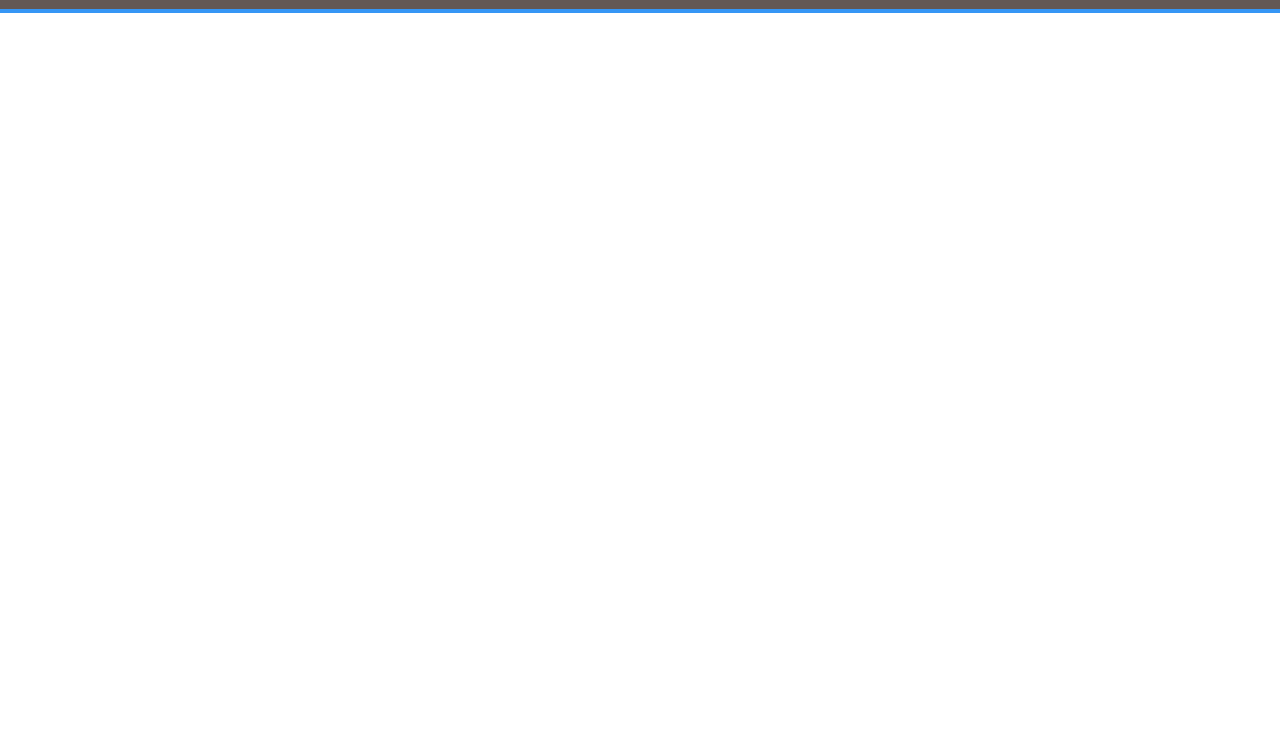
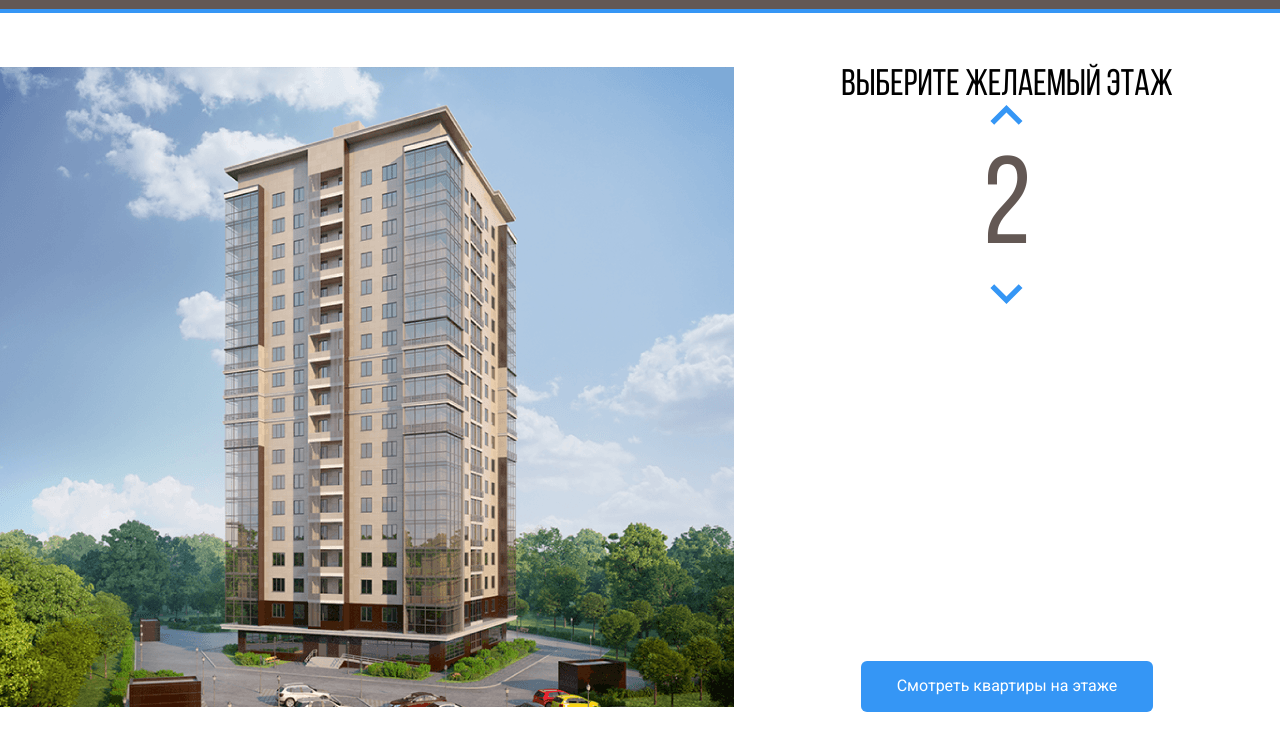
Before and after one commit to Le5ya/melody_, a plain HTML site: page index.html in a window 1280 px wide. Shown: the part 55-800 px from the top of the page. Drawn offline with Linux system fonts and the light colour scheme.

Commit message:
day-2 main

```diff
--- a/index.html
+++ b/index.html
@@ -43,5 +43,56 @@
     </div>
     <!-- /.navbar -->
   </header>
+  <main class="main">
+    <div class="main-img">
+      <svg class="home-img"
+      width="734"
+      height="640"
+      viewBox="0 0 734 640"
+      fill="none" xmlns="http://www.w3.org/2000/svg" xmlns:xlink="http://www.w3.org/1999/xlink">
+        <rect width="734" height="640" fill="url(#pattern0)"/>
+        <defs>
+        <pattern id="pattern0" patternContentUnits="objectBoundingBox" width="1" height="1">
+        <use xlink:href="#image0_1_86" transform="translate(-0.00408719) scale(0.0013624 0.0015625)"/>
+        </pattern>
+        <image id="image0_1_86" width="740" height="640" xlink:href="img/home.png"/>
+        </defs>
+        <path d="M223 530.645L443.8 538.568L513 525V546.49L444.5 566L223 555.106V530.645Z" fill="#3595F6" fill-opacity="0.75"/>
+        <path d="M224 529.758V504L444.3 507.4L514 504V524.606L444.7 538L224 529.758Z" fill="#3595F6" fill-opacity="0.75"/>
+        <path d="M224 503V478H445H514V501L446 508L224 503Z" fill="#3595F6" fill-opacity="0.75"/>
+        <path d="M224 479V453.739L445.3 450L513 456.77V479H445" fill="#3595F6" fill-opacity="0.75"/>
+        <path d="M224 452.028V426.269L445.5 423L514 433.898V455L445 448.362L224 452.028Z" fill="#3595F6" fill-opacity="0.75"/>
+        <path d="M223 425.569V401.494L444 389L515 412.363V434L444 421.506L223 425.569Z" fill="#3595F6" fill-opacity="0.75"/>
+        <path d="M223 403.049V378.201L445.2 362L515 390.426V411L444.7 389.432L223 403.049Z" fill="#3595F6" fill-opacity="0.75"/>
+        <path d="M223 377.853V352.548L445.5 332L515 369.047V390L443 360.949L223 377.853Z" fill="#3595F6" fill-opacity="0.75"/>
+        <path d="M223 351.181V327.437L446 303L515 346.531V368L445.7 330.405L223 351.181Z" fill="#3595F6" fill-opacity="0.75"/>
+        <path d="M223 326.656V302.22L445.5 273L515 324.925V346L444.7 302.933L223 326.656Z" fill="#3595F6" fill-opacity="0.75"/>
+        <path d="M222 301.722V277.418L444.3 244L515 304.051V324L445 272.658L222 301.722Z" fill="#3595F6" fill-opacity="0.75"/>
+        <path d="M223 276.694V252.412L444.2 217L514 281.753V303L445.3 244.014L223 276.694Z" fill="#3595F6" fill-opacity="0.75"/>
+        <path d="M223 252.692V227.418L445.3 189L514 260.073V281L445 216.297L223 252.692Z" fill="#3595F6" fill-opacity="0.75"/>
+        <path d="M223 226.578V201.259L443.8 157L514 237.01V260L445 185.763L223 226.578Z" fill="#3595F6" fill-opacity="0.75"/>
+        <path d="M224 202V177L444 129L514 214V237L443.3 157.7L224 202Z" fill="#3595F6" fill-opacity="0.75"/>
+        <path d="M223 176.67V151.452L442.8 99L514 192.103V215L444.3 127.95L223 176.67Z" fill="#3595F6" fill-opacity="0.75"/>
+        <path d="M223 151.576V125.301L445 68L514 170.778V192L444.7 99.3284L223 151.576Z" fill="#3595F6" fill-opacity="0.75"/>
+
+        </svgclass>
+
+    </div>
+    <!-- main-img -->
+    <div class="main-info">
+     <div class="counter-group">
+      <h2 class="main-title">Выберите желаемый этаж</h2>
+      <button class="counter-button counter-up">
+        <img class="counter-arrow counter-arrow-up" src="img/arrow.svg" alt="arrow-up">
+      </button>
+      <span class="counter">2</span>
+      <button class="counter-button counter-down">
+        <img class="counter-arrow counter-arrow-down" src="img/arrow.svg" alt="arrow-up">
+      </button>
+     </div>
+     <!-- counter-group -->
+     <button class="button button-primary">Смотреть  квартиры на этаже</button>
+    </div>
+  </main>
 </body>
 </html>
--- a/style/style.css
+++ b/style/style.css
@@ -1,3 +1,12 @@
+@font-face {
+  font-family: "Bebas Neue Cyrillic";
+  src: local("Bebas Neue Cyrillic"), local("BebasNeueCyrillic"),
+    url("../fonts/BebasNeueCyrillic.woff2") format("woff2"),
+    url("../fonts/BebasNeueCyrillic.woff") format("woff");
+  font-weight: normal;
+  font-style: normal;
+  font-display: swap;
+}
 * {
   box-sizing: border-box;
 }
@@ -52,3 +61,61 @@ body {
   text-decoration: none;
   color: #fff;
 }
+.main {
+  max-width: 1280px;
+  margin: auto;
+  padding-top: 54px;
+  display: flex;
+}
+.main-img path {
+  opacity: 0;
+  cursor: pointer;
+}
+.main-img path:hover {
+  opacity: 1;
+}
+.main-info {
+  flex-grow: 1;
+  text-align: center;
+  display: flex;
+  flex-direction: column;
+  align-items: center;
+  justify-content: space-between;
+}
+.counter-button {
+  background-color: #fff;
+  border: none;
+}
+.counter-arrow-down {
+  transform: rotateX(180deg);
+
+}
+.counter-group {
+  display: flex;
+ flex-direction: column;
+ align-items: center;
+}
+.main-title {
+  margin: 0;
+  font-family: "Bebas Neue Cyrillic", sans-serif;
+  font-weight: normal;
+  font-size: 37px;
+  line-height: 37px;
+}
+.counter {
+  font-family: "Bebas Neue Cyrillic", sans-serif;
+  color: #635854;
+  font-size: 124px;
+  margin-top: 10px;
+}
+.counter-button {
+  cursor: pointer;
+}
+.button-primary {
+  background: #3596F5;
+  border-radius: 6px;
+  color: #fff;
+  border: none;
+  padding: 16px 36px;
+  cursor: pointer;
+}
```
Also changed, not shown: fonts/stylesheet.css (added, +17 -0 lines), fonts/BebasNeueCyrillic.woff (added), fonts/BebasNeueCyrillic.woff2 (added), img/Group 3.svg (added), img/arrow.svg (added), img/home.png (added).
